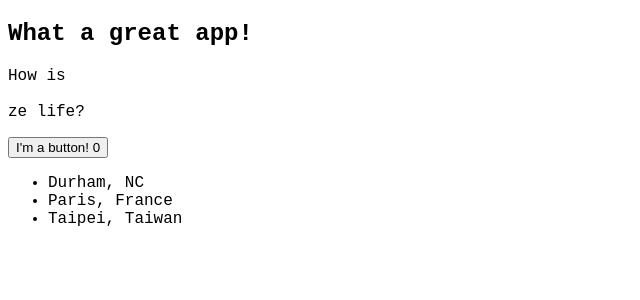
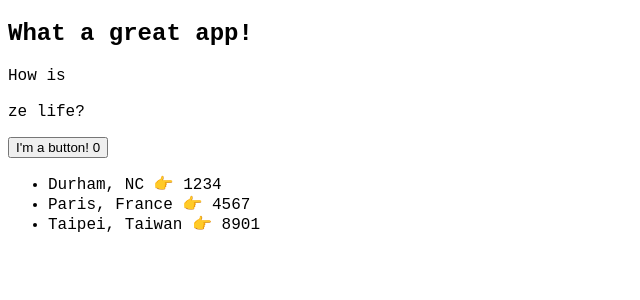
Before and after one commit to svalenziano/react-lab, a React (Vite) app: page / in a window 1280 px wide. Shown: the top 300 px of the page, without its empty margins (0-640 px from the left). Built offline with nearby package versions, Linux system fonts and the light colour scheme.

Commit message:
Basic event handler

```diff
--- a/src/main.tsx
+++ b/src/main.tsx
@@ -10,9 +10,11 @@ createRoot(document.getElementById('root')!).render(
 )
 
 function MyButton() {
-    let count = 0;
+    const count = 0;
+    const handleclick = () => console.log("I'm clicked!");
+
     return (
-        <button className={String(count)}>I'm a button! {count}</button>
+        <button className={String(count)} onClick={handleclick}>I'm a button! {count}</button>
     )
 }
 
@@ -34,7 +36,7 @@ const stuff = [
 ]
 
 function DataList() {
-    const items = stuff.map(i => <li>{i.place}</li>);
+    const items = stuff.map(i => <li>{i.place} 👉 {i.data} </li>);
     return (
         <ul>
           {items}
```
